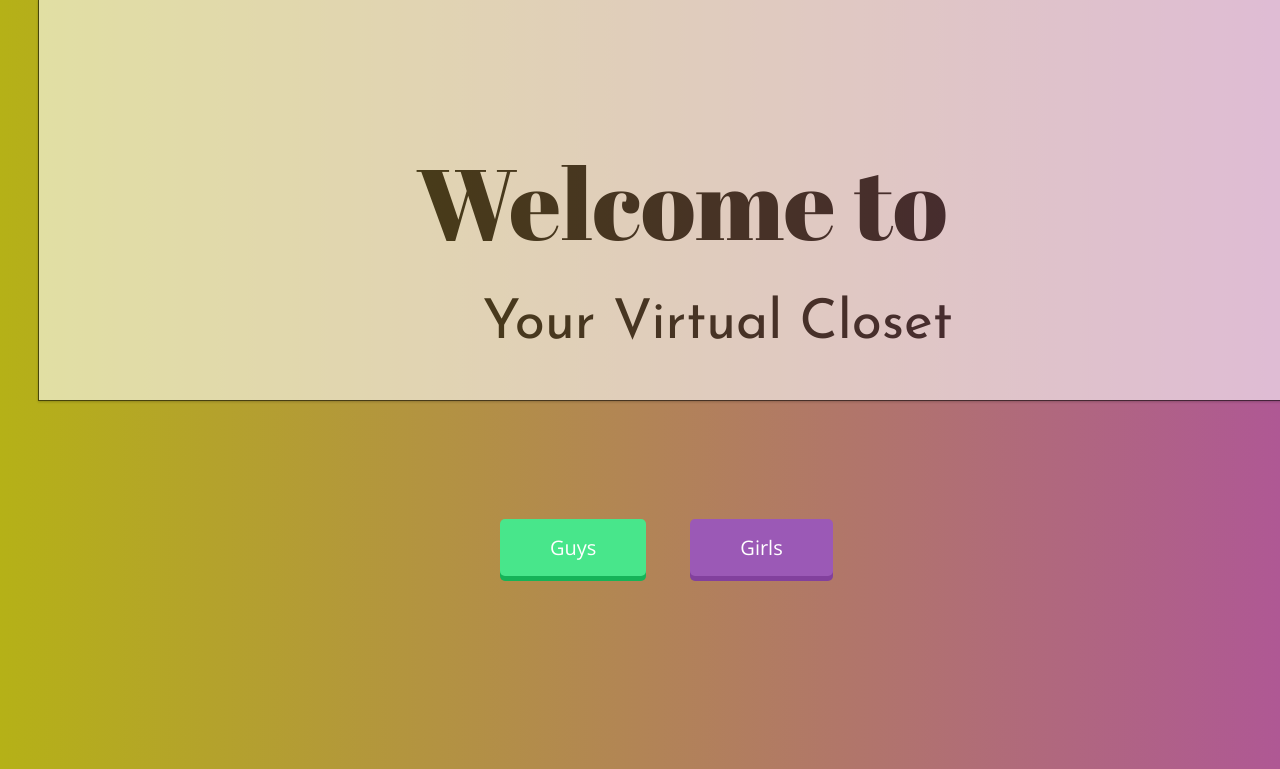
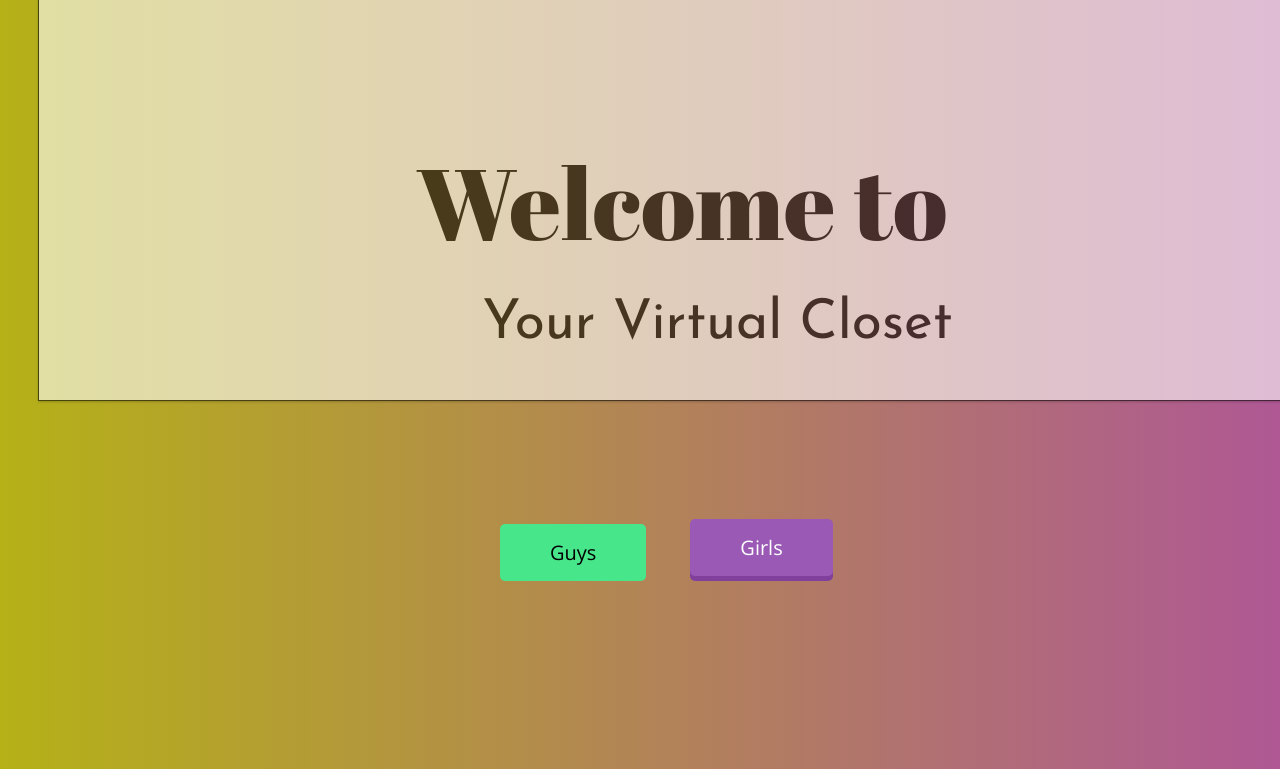
Before and after one commit to LK1991/Capstone, a PHP site: page /home.html in a window 1280 px wide, while the restyled element is pressed; the page is wider, and only the part inside the window is pictured. Shown: the part 31-800 px from the top of that part. Run offline with PHP 8.4, Linux system fonts and the light colour scheme; some libraries are stand-ins or nearby versions.

Commit message:
Proposal

```diff
--- a/css/home.css
+++ b/css/home.css
@@ -56,6 +56,12 @@
   font-family: 'Open Sans', 'sans-serif';
 }
 
+.btn:active {
+  transform: translate(0px, 5px);
+  -webkit-transform: translate(0px, 5px);
+  box-shadow: 0px 0px 0px 0px;
+}
+
 .green {
   background-color: #2ecc71;
   box-shadow: 0px 5px 0px 0px #15B358;
@@ -63,6 +69,7 @@
 
 .green:hover {
   background-color: #48E68B;
+  color: black;
 }
 
 .purple {
@@ -72,4 +79,5 @@
 
 .purple:hover {
   background-color: #B573D0;
+  color: black;
 }
```
Also changed, not shown: 1 other file.
